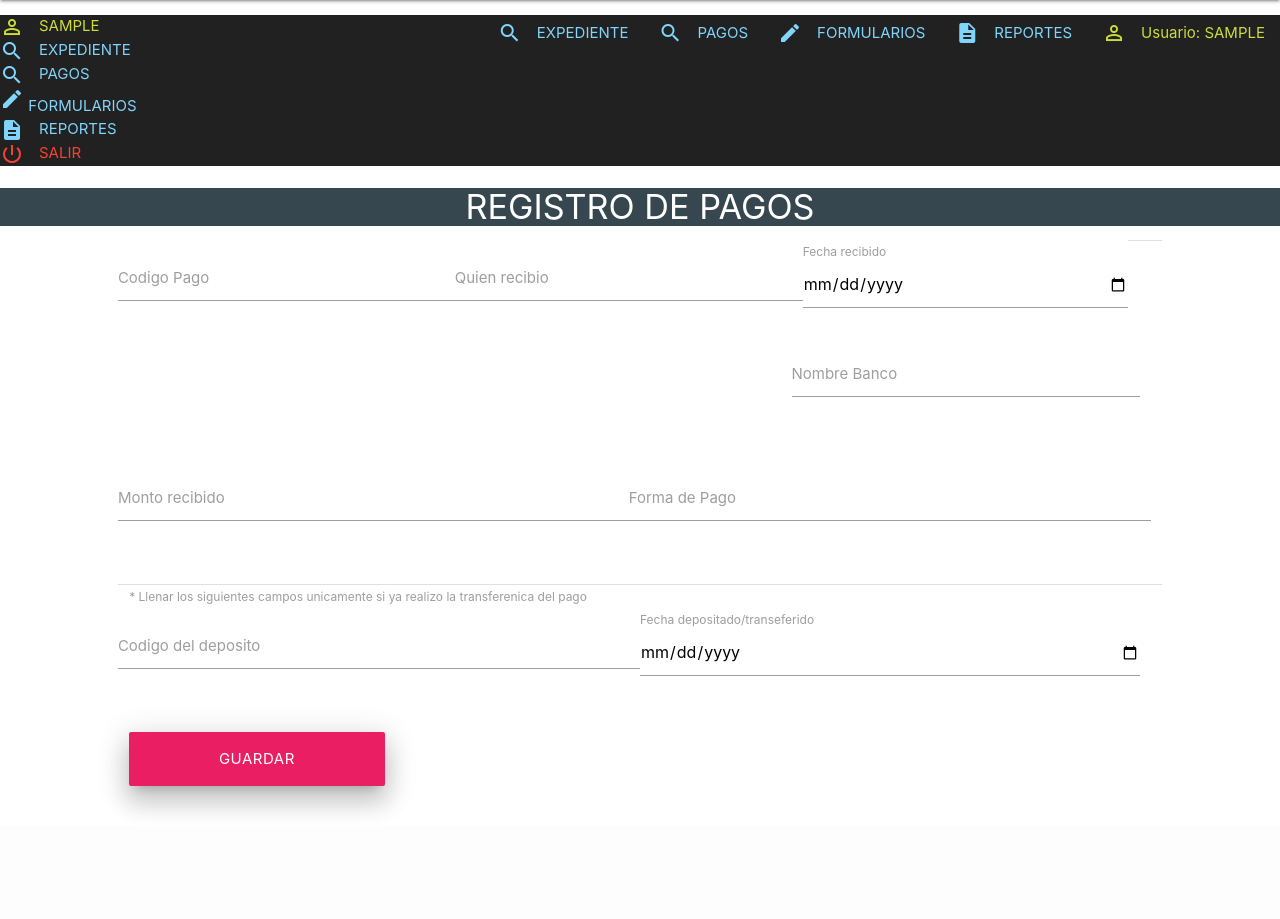
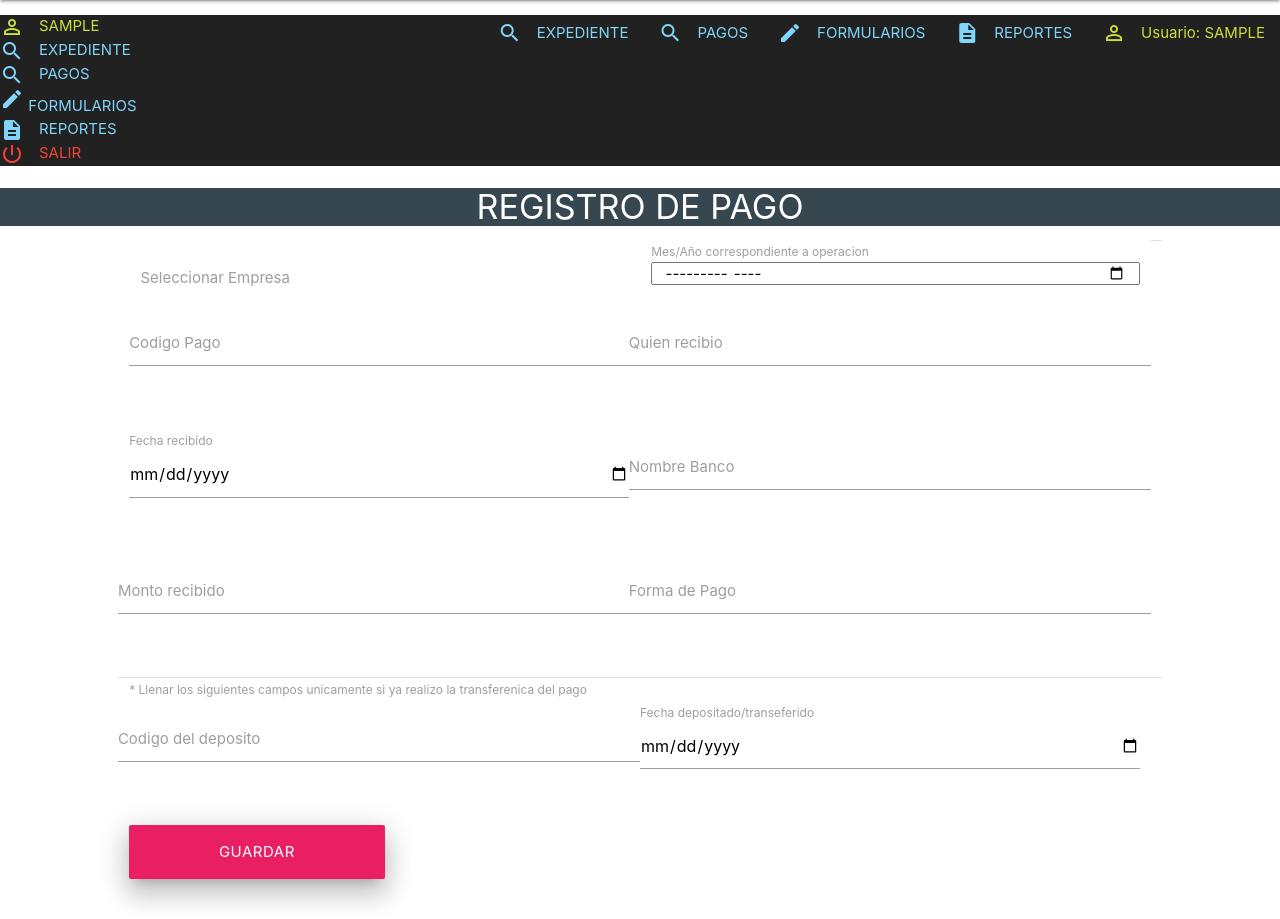
Before and after one commit to IT-Espaderos-Azurdia/sistemaeya, a Django app: page /form_pago/ in a window 1280 px wide. Shown: the part 64-983 px from the top of the page. Before the commit the page ends 875 px from the top, so only its background shows below. Run offline with Django 3.2, Linux system fonts and the light colour scheme; the visitor is signed in with stand-in values (Sample User, id 1); data that the repository does not hold is empty; some libraries are stand-ins or nearby versions.

Commit message:
Update reportes

```diff
--- a/sistema/forms.py
+++ b/sistema/forms.py
@@ -16,10 +16,10 @@ class ExpedienteForm(forms.ModelForm):
 		    'recibio',
 		    'entrego',
 		    'tenencias',
-		    'autenticadpi',
-		    'autenticafirma',
-		    'constanciaingresos',
-		    'formularios',
+		    #'autenticadpi',
+		    #'autenticafirma',
+		    #'constanciaingresos',
+		    #'formularios',
 		    'estatus',
 		    'descripcion_estatus',
 		    'docfile',
@@ -35,11 +35,11 @@ class ExpedienteForm(forms.ModelForm):
 		    'fecha_entrega': 'Fecha de entrega',
 		    'recibio': 'Quien recibio',
 		    'entrego': 'Quien entrego',
-		    'tenencias': 'Numero Tenencias',
-		    'autenticadpi': 'Numero Autenticas de DPI',
-		    'autenticafirma': 'Numero Autenticas de Firma',
-		    'constanciaingresos': 'Numero Constancias de Ingresos',
-		    'formularios': 'Numero Formularios',
+		    'tenencias': '# Tenencias',
+		    #'autenticadpi': 'Numero Autenticas de DPI',
+		    #'autenticafirma': 'Numero Autenticas de Firma',
+		    #'constanciaingresos': 'Numero Constancias de Ingresos',
+		    #'formularios': 'Numero Formularios',
 		    'estatus': 'Estatus',
 		    'descripcion_estatus': 'Descripcion del estatus',
 		    'docfile': 'Seleccione archivo',
@@ -56,10 +56,10 @@ class ExpedienteForm(forms.ModelForm):
 		    'recibio': forms.TextInput(attrs={'class':'validate'}),
 		    'entrego': forms.TextInput(attrs={'class':'validate'}),
 		    'tenencias': forms.NumberInput(attrs={'class':'validate','value':'1'}),
-		    'autenticadpi': forms.NumberInput(attrs={'class':'validate','value':'1'}),
-		    'autenticafirma': forms.NumberInput(attrs={'class':'validate','value':'1'}),
-		    'constanciaingresos': forms.NumberInput(attrs={'class':'validate','value':'1'}),
-		    'formularios': forms.NumberInput(attrs={'class':'validate','value':'1'}),
+		    #'autenticadpi': forms.NumberInput(attrs={'class':'validate','value':'1'}),
+		    #'autenticafirma': forms.NumberInput(attrs={'class':'validate','value':'1'}),
+		    #'constanciaingresos': forms.NumberInput(attrs={'class':'validate','value':'1'}),
+		    #'formularios': forms.NumberInput(attrs={'class':'validate','value':'1'}),
 		    'estatus': forms.Select(attrs={'class': 'validate'},choices=(('ok','ok'),('detenida','detenida'))),
 		    'descripcion_estatus': forms.TextInput(attrs={'class':'validate'}),
 		    'cliente': forms.TextInput(attrs={'class':'validate'}),
--- a/sistema/templates/sistema/forms/pago.html
+++ b/sistema/templates/sistema/forms/pago.html
@@ -9,40 +9,40 @@
 
     <div class="center blue-grey darken-3 s12 l12 white-text">
       <h4 >
-        REGISTRO DE PAGOS
+        REGISTRO DE PAGO
       </h4>
     </div>
 
     <div class="row white col s12 l10 offset-l1 " >
 
-        {% if key %}
-        <div class="row input-field col s12 l4">
+        {% if key_empresa %}
+        <div class="row col s12 l12">
+          <div class="input-field col s12 l6">
             <select id="empresa" name="empresa">
               {% for empresa in empresas %}
                 <option value="{{empresa.id}}">{{empresa.nombre}}</option>
               {% endfor %}
             </select>
-          <label>Sleccionar Empresa</label>
+            <label>Seleccionar Empresa</label>
           </div>
 
-
-        <div class=" row col s12 l4 ">
+          <div class=" col s12 l6 ">
             <label for="fecha_operacion">Mes/Año correspondiente a operacion</label>
             <input id="fecha_operacion" name="fecha_operacion" type="month" class="validate col s12 l12 " required="required">
           </div>
 
+        </div>
+
         {% endif %}
 
-      <div class=" row col s12 l4 ">
-        <div class="row">
+      <div class=" row col s12 l6 ">
           <div class="input-field">
             {{ form.codigo }}
             <label for="{{form.codigo.id}}">{{ form.codigo.label }}</label>
           </div>
       </div>
-      </div>
 
-      <div class=" row col s12 l4 ">
+      <div class=" row col s12 l6 ">
         <div class="row">
           <div class="input-field">
             {{ form.recibio }}
@@ -51,12 +51,12 @@
         </div>
       </div>
 
-      <div class="row col s12 l4">
+      <div class="row col s12 l6">
           <label >{{form.fecha.label}}</label>
           {{form.fecha}}
         </div>
 
-      <div class=" row col s12 l4 ">
+      <div class=" row col s12 l6 ">
         <div class="row">
           <div class="input-field">
             {{ form.banco }}
--- a/sistema/templates/sistema/reportes.html
+++ b/sistema/templates/sistema/reportes.html
@@ -25,7 +25,7 @@
               <option value="{{forloop.counter0}}">{{reporte}}</option>
             {% endfor %}
           </select>
-          <label>Sleccionar reporte de: </label>
+          <label>Seleccionar reporte de: </label>
         </div>
 
         <div class=" row col s12 l2 ">
--- a/sistema/templates/sistema/sistema_home.html
+++ b/sistema/templates/sistema/sistema_home.html
@@ -17,17 +17,18 @@
     <div class="row">
       <form method="post">{% csrf_token %}
       <div class="col s12 l12 ">
-        <div class="input-field col s12 l4 ">
+        <div class="input-field col s12 l6 ">
           <i class="material-icons prefix">search</i>
           <input id="nombre" name="nombre" type="text" class="validate" required="required">
           <label for="nombre">Nombre</label>
         </div>
 
+      <!--
         <div class=" row col s12 l2 ">
           <label for="fecha">Mes y Año</label>
           <input id="fecha" name="fecha" type="month" class="validate " required="required">
         </div>
-
+      -->
         <div class="row input-field col  s12 l4">
           <select id="empresa" name="empresa" required="required">
             {% for empresa in empresas %}
@@ -95,6 +96,7 @@
       <h3 class="pink-text center">DETALLE</h3>
       <p style="text-align: justify;">
         <b>Cliente : </b>  {{expe.0.cliente}} <br>
+        <b># Tenencias : </b> {% if expe.0.tenencias %} {{expe.0.tenencias}} {% else %} -------- {% endif %} <br>
         <b>Total a cobrar : </b>  {{expe.1}} <br>
         <b>Empresa : </b> {{expe.0.operacionmes.empresa}} <br>
         <b>Fecha Pago: </b> {{expe.0.fecha_ingreso_oficina}}  <br>
--- a/sistema/views.py
+++ b/sistema/views.py
@@ -7,6 +7,7 @@ import datetime, os.path
 from weasyprint import HTML
 from django.conf import settings
 from wsgiref.util import FileWrapper
+from django.db.models import Sum
 
 def home(request):
 
@@ -24,9 +25,9 @@ def sistema_reporte(request):
 		empresa = request.POST.get("empresa","")
 		str_fecha = request.POST.get("fecha","")
 		fecha = str_fecha.split('-',1)
-
+		Nombre_empresa = Empresa.objects.only('nombre').get(id=empresa)
 		op_mes = OperacionMes.objects.filter(empresa=empresa,mes=fecha[1],anio=fecha[0])
-
+		Precio_Total = 0
 		if op_mes.first() is not None:
 			if reporte == '0':
 				listado = Expediente.objects.all().filter(operacionmes__empresa__id=empresa,operacionmes__anio=fecha[0],operacionmes__mes=fecha[1])
@@ -40,20 +41,64 @@ def sistema_reporte(request):
 						if temp.first() is not None:
 							if 'tenencia' in c.nombre.lower():
 								precio += temp.first().precio * ex.tenencias
-							elif 'firma' in c.nombre.lower():
-								precio += temp.first().precio * ex.autenticafirma
-							elif 'dpi' in c.nombre.lower():
-								precio += temp.first().precio * ex.autenticadpi
-							elif 'ingresos' in c.nombre.lower():
-								precio += temp.first().precio * ex.constanciaingresos
-							elif 'venta' in c.nombre.lower():
-								precio += temp.first().precio * ex.formularios
+						#	elif 'firma' in c.nombre.lower():
+						#		precio += temp.first().precio * ex.autenticafirma
+						#	elif 'dpi' in c.nombre.lower():
+						#		precio += temp.first().precio * ex.autenticadpi
+						#	elif 'ingresos' in c.nombre.lower():
+						#		precio += temp.first().precio * ex.constanciaingresos
+						#	elif 'venta' in c.nombre.lower():
+						#		precio += temp.first().precio * ex.formularios
 							else:
 								precio += temp.first().precio
+					Precio_Total += precio
 					listprecio.append([ex,precio])
-				context2 = {'key_reporte_uno':True,'key_reporte_dos':False,'listado':listado,'precio':listprecio}
+					Listado_Pagos = Abono.objects.filter(operacionmes__empresa__id=empresa)
+					Total_Pago = Abono.objects.filter(operacionmes__empresa__id=empresa).aggregate(Sum('monto'))
+				context2 = {'fecha':str_fecha,'Empresa':Nombre_empresa,'key_reporte_uno':True,'key_reporte_dos':False,'listado':listado,'precio':listprecio,'Precio_Total':Precio_Total,'Listado_Pagos':Listado_Pagos,'Total_Pago':Total_Pago}
 			else:
-				context2 = {'key_reporte_uno':False,'key_reporte_dos':True}
+				Total_Ingresos = 0
+				Total_Ingresos_Acutal = 0
+				Saldo_General = 0
+				Listado_empresas = Empresa.objects.all()
+				listgeneral = []
+				for Emp in Listado_empresas:
+					listado = Expediente.objects.all().filter(operacionmes__empresa__id=Emp.id,operacionmes__anio=fecha[0],operacionmes__mes=fecha[1])
+					for ex in listado:
+						empresa = ex.operacionmes.empresa.id
+						cobros = ex.cobro.all()
+						precio = 0
+						for c in cobros:
+							temp = CobroEmpresa.objects.all().filter(empresa__id=empresa).filter(cobro__id=c.id)
+							if temp.first() is not None:
+								if 'tenencia' in c.nombre.lower():
+									precio += temp.first().precio * ex.tenencias
+							#	elif 'firma' in c.nombre.lower():
+							#		precio += temp.first().precio * ex.autenticafirma
+							#	elif 'dpi' in c.nombre.lower():
+							#		precio += temp.first().precio * ex.autenticadpi
+							#	elif 'ingresos' in c.nombre.lower():
+							#		precio += temp.first().precio * ex.constanciaingresos
+							#	elif 'venta' in c.nombre.lower():
+							#		precio += temp.first().precio * ex.formularios
+								else:
+									precio += temp.first().precio
+						Precio_Total += precio
+						T_P = Abono.objects.filter(operacionmes__empresa__id=Emp.id).aggregate(Sum('monto'))
+						if T_P['monto__sum'] is None:
+							Total_Pago = 0
+						else:
+							Total_Pago = T_P['monto__sum']
+						saldo = Precio_Total - Total_Pago
+					Total_Ingresos += Precio_Total
+					Total_Ingresos_Acutal += Total_Pago
+					Saldo_General += saldo
+
+					listgeneral.append([Emp.nombre,Precio_Total,Total_Pago,saldo])
+					Precio_Total = 0
+					Total_Pago = None
+
+				context2 = {'Saldo_General':Saldo_General,'Ingresos':Total_Ingresos,'TIA':Total_Ingresos_Acutal,'fecha':str_fecha,'Listageneral':listgeneral,'key_reporte_uno':False,'key_reporte_dos':True}
 		else:
 			context2 = {'key_reporte_uno':False,'key_reporte_dos':False}
 
@@ -82,10 +127,10 @@ def sistema(request):
 	empresas = Empresa.objects.all()
 	if request.method == 'POST':
 		id_empresa = request.POST.get("empresa","")
-		str_fecha = request.POST.get("fecha","")
-		fecha = str_fecha.split('-',1)
+		#str_fecha = request.POST.get("fecha","")
+		#fecha = str_fecha.split('-',1)
 		nombre = request.POST.get("nombre","")
-		listado = Expediente.objects.all().filter(cliente__icontains=nombre,operacionmes__empresa__id=id_empresa,operacionmes__anio=fecha[0],operacionmes__mes=fecha[1])
+		listado = Expediente.objects.all().filter(cliente__icontains=nombre,operacionmes__empresa__id=id_empresa)#,operacionmes__anio=fecha[0],operacionmes__mes=fecha[1])
 		listprecio = []
 		for ex in listado:
 			empresa = ex.operacionmes.empresa.id
@@ -96,14 +141,14 @@ def sistema(request):
 				if temp.first() is not None:
 					if 'tenencia' in c.nombre.lower():
 						precio += temp.first().precio * ex.tenencias
-					elif 'firma' in c.nombre.lower():
-						precio += temp.first().precio * ex.autenticafirma
-					elif 'dpi' in c.nombre.lower():
-						precio += temp.first().precio * ex.autenticadpi
-					elif 'ingresos' in c.nombre.lower():
-						precio += temp.first().precio * ex.constanciaingresos
-					elif 'venta' in c.nombre.lower():
-						precio += temp.first().precio * ex.formularios
+				#	elif 'firma' in c.nombre.lower():
+				#		precio += temp.first().precio * ex.autenticafirma
+				#	elif 'dpi' in c.nombre.lower():
+				#		precio += temp.first().precio * ex.autenticadpi
+				#	elif 'ingresos' in c.nombre.lower():
+				#		precio += temp.first().precio * ex.constanciaingresos
+				#	elif 'venta' in c.nombre.lower():
+				#		precio += temp.first().precio * ex.formularios
 					else:
 						precio += temp.first().precio
 			listprecio.append([ex,precio])
```
Also changed, not shown: sistema/models.py (+4 -4 lines), sistema/templates/sistema/forms/expediente.html (+5 -5 lines), sistema/templates/sistema/reportes/reporte_uno.html (+62 -3 lines), sistema/migrations/0018_auto_20170709_2128.py (added), 1 other file. Lines whose indentation alone changed are shown as unchanged.
